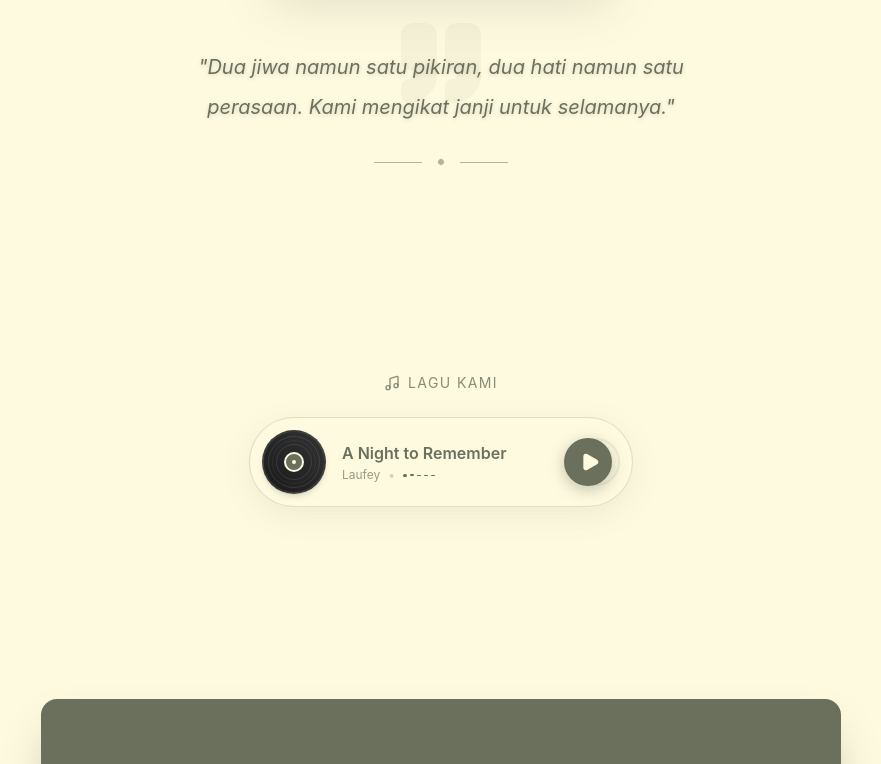
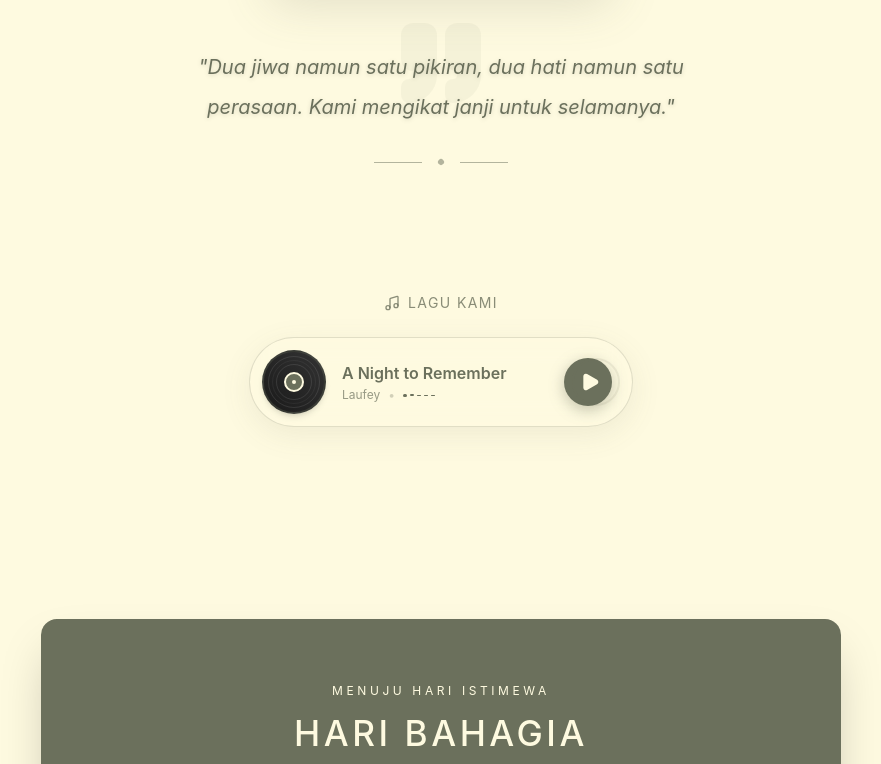
Before and after one commit to yudsetiawann/inv-web-cahya-iryanti, a Next.js app: page / in a window 1280 px wide. Shown: the part 1406-2170 px from the top of the page, without its empty margins (199-1080 px from the left). Built offline with nearby package versions, Linux system fonts and the light colour scheme.

Commit message:
replace py with pb & pt

```diff
--- a/components/AudioPlayer.tsx
+++ b/components/AudioPlayer.tsx
@@ -69,7 +69,7 @@ const AudioPlayer = () => {
   }, []);
 
   return (
-    <div className="flex flex-col items-center justify-center space-y-6 text-center py-10 w-full">
+    <div className="flex flex-col items-center justify-center space-y-6 text-center pb-10 w-full">
       {/* Header Kecil */}
       <div className="flex items-center gap-2 text-olive/80">
         <Music className="w-4 h-4" />
--- a/components/HeroImage.tsx
+++ b/components/HeroImage.tsx
@@ -5,7 +5,7 @@ import { Quote } from "lucide-react";
 
 const HeroImage = () => {
   return (
-    <div className="flex flex-col items-center space-y-16 py-10">
+    <div className="flex flex-col items-center space-y-16 pt-10">
       {/* Container Foto dengan Efek Arch (Lengkungan) Klasik & Elegan */}
       <motion.div
         initial={{ opacity: 0, y: 40 }}
```
